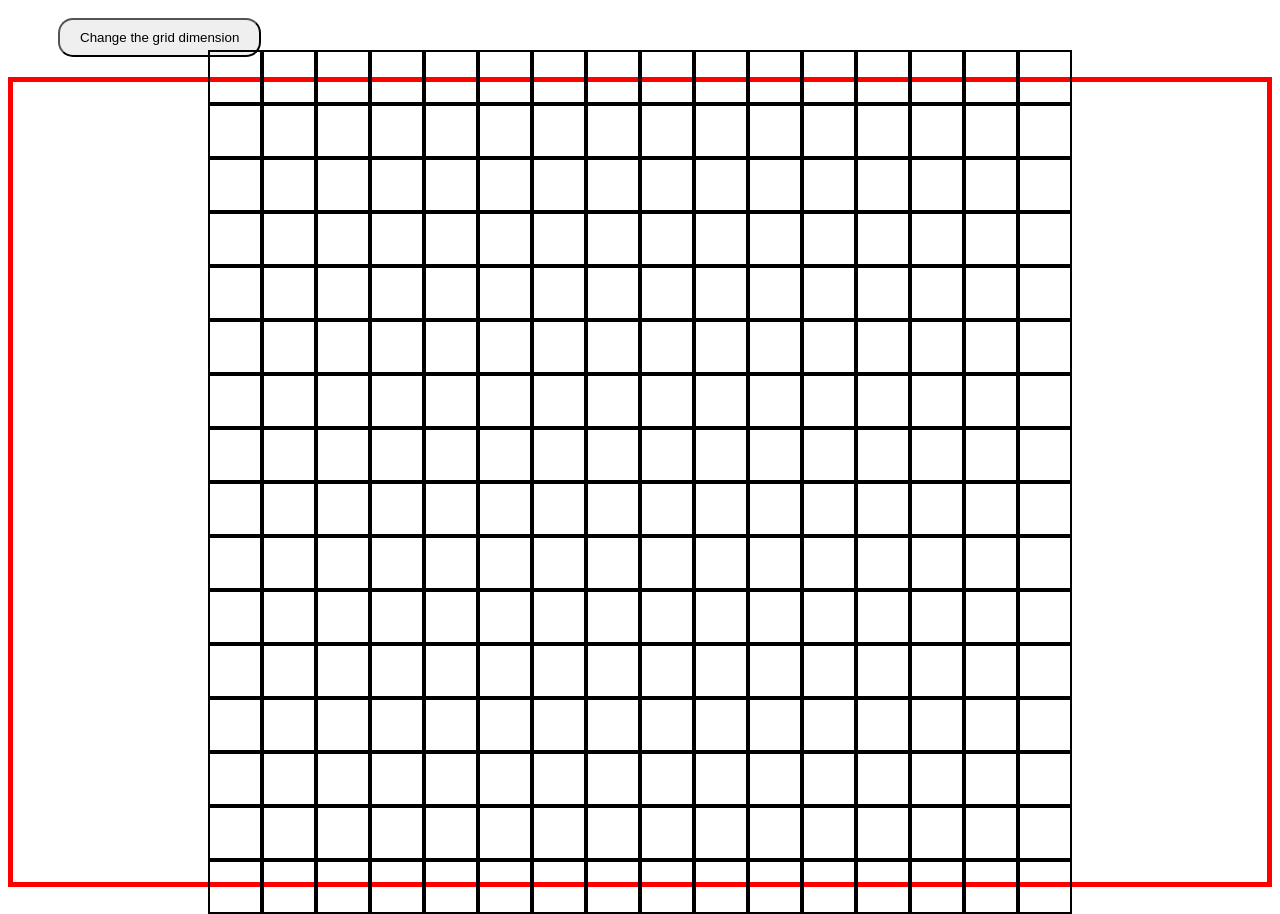
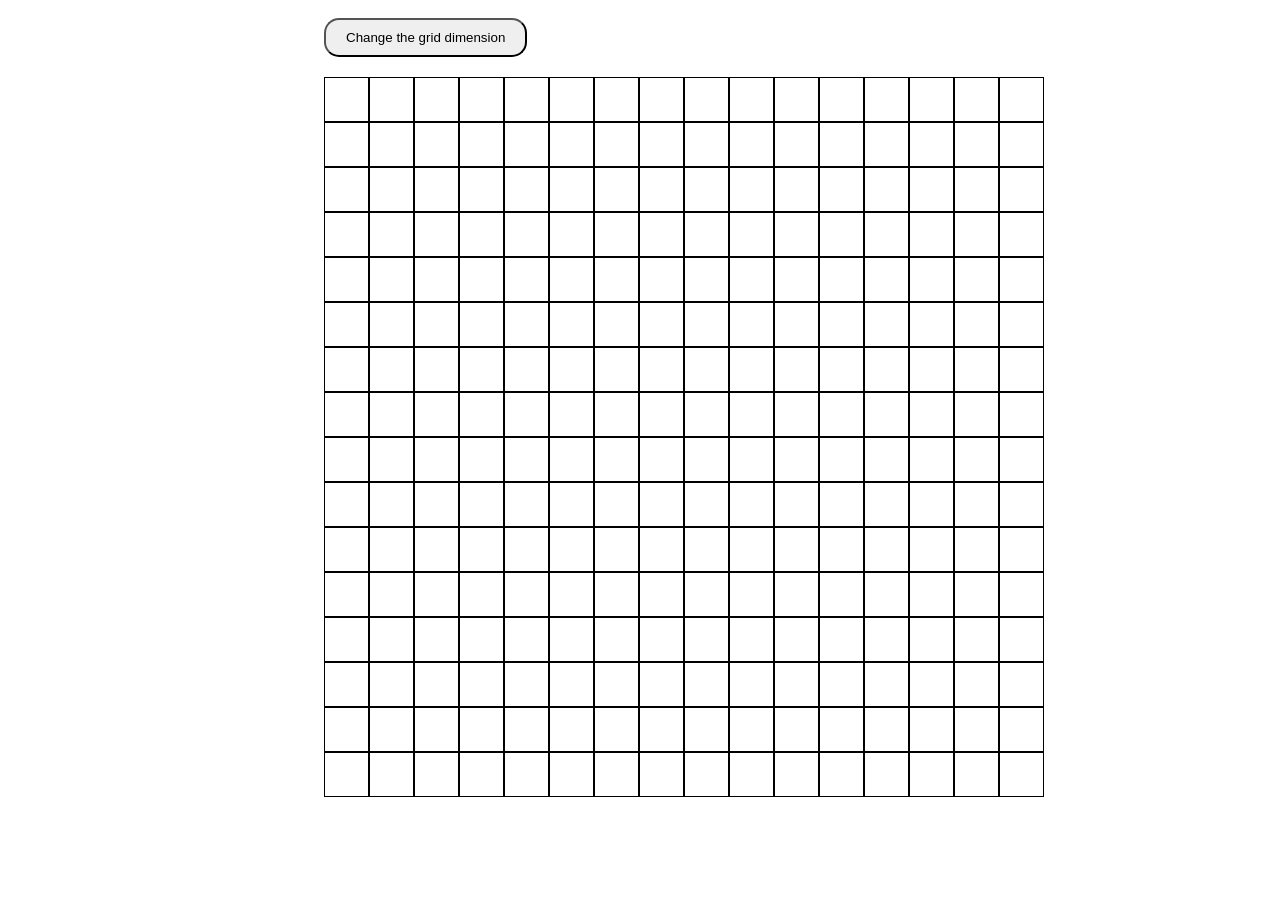
Before and after one commit to Doran-28/Etch-a-Sketch, a plain HTML site: page index.html in a window 1280 px wide. After the commit the page ends 805 px from the top, so only its background shows below. Drawn offline with Linux system fonts and the light colour scheme.

Commit message:
Kinda finsihed it. Could redo the making of the grid

```diff
--- a/scirpt.js
+++ b/scirpt.js
@@ -17,29 +17,21 @@ button.addEventListener("click", () =>{
 });
 
 function makeGrid(numPixels){
-        for (let i = 0; i < numPixels; i++){
-        const outterDiv = document.createElement("div");
-        outterDiv.className = "outter-div"
-        container.appendChild(outterDiv)
-
+    boxSize = Math.floor(container.clientHeight / numPixels);
+    for (let i = 0; i < numPixels; i++){
         for (let j = 0; j < numPixels; j++){
             const innerDiv = document.createElement("div");
+
             innerDiv.className = "inner-div"
             //innerDiv.textContent = `${i} ${j}`
-            outterDiv.appendChild(innerDiv)
+            innerDiv.style.border = "1px solid black";
+            innerDiv.style.height = `${boxSize}px`;
+            innerDiv.style.width = `${boxSize}px`;
+            innerDiv.addEventListener("mouseover", () =>{
+                innerDiv.style.backgroundColor = "black"
+            });
+            container.appendChild(innerDiv)
         }
     }
-
-    divs = document.querySelectorAll(".inner-div");
-    for (let i = 0; i < divs.length; i++){
-        divs[i].style.border = "2px solid black";
-        divs[i].style.width = "50px";
-        divs[i].style.height = "50px";
-
-        divs[i].addEventListener("mouseover", () =>{
-            divs[i].style.backgroundColor = "black"
-        });
-    }
 }
-
 makeGrid(16)
--- a/style.css
+++ b/style.css
@@ -1,16 +1,25 @@
+
 
 .container{
-    border: 5px solid red;
+    aspect-ratio: 1/1;
     display: flex;
-    flex: 1;
-    height: 100vh;
+    height: 90vh;
+    margin-left: 25%;
     justify-content: center;
     align-items: center;
+    flex-wrap: wrap;
+    background-color: black;
 }
 
 button {
     margin: 10px 50px;
+    margin-left: 25%;
     margin-bottom: 20px;
     padding: 10px 20px;
     border-radius: 15px;
 }
+
+.inner-div{
+    box-sizing: border-box;
+    background-color: white;
+}
```
